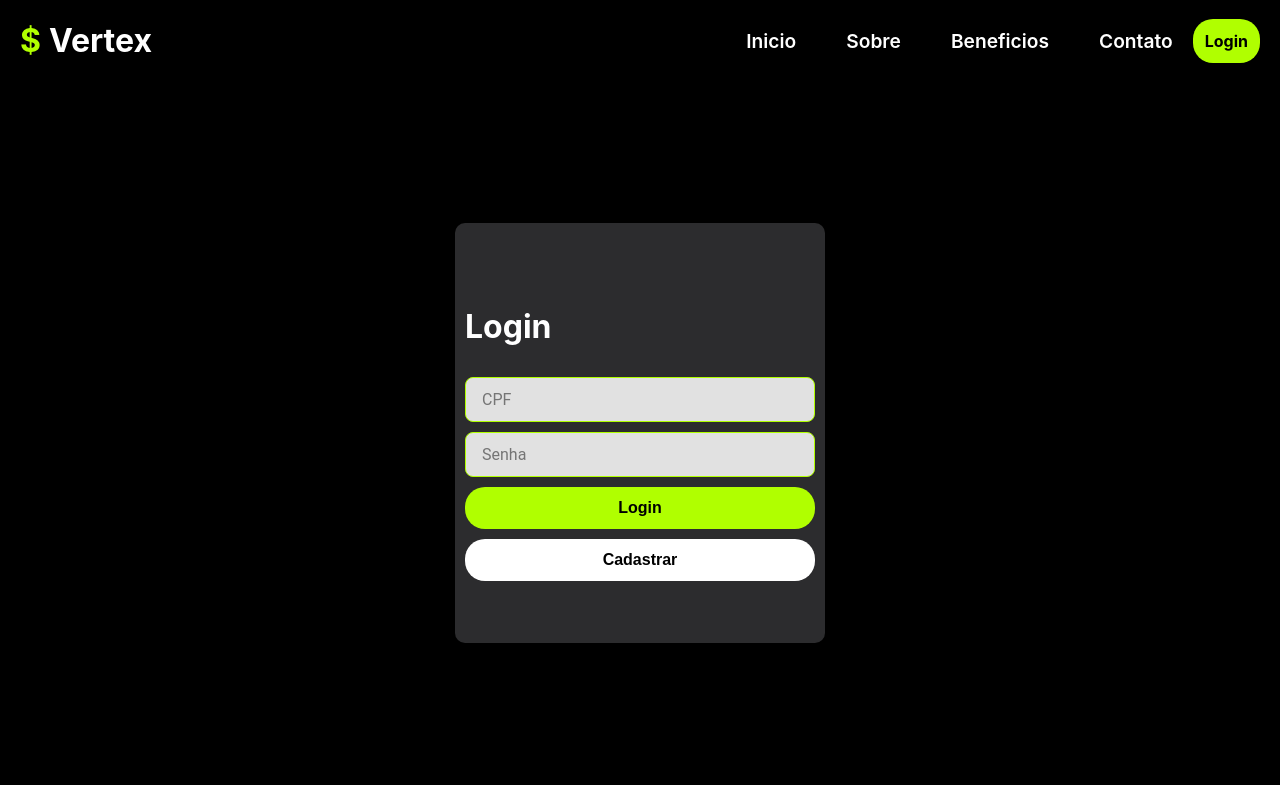
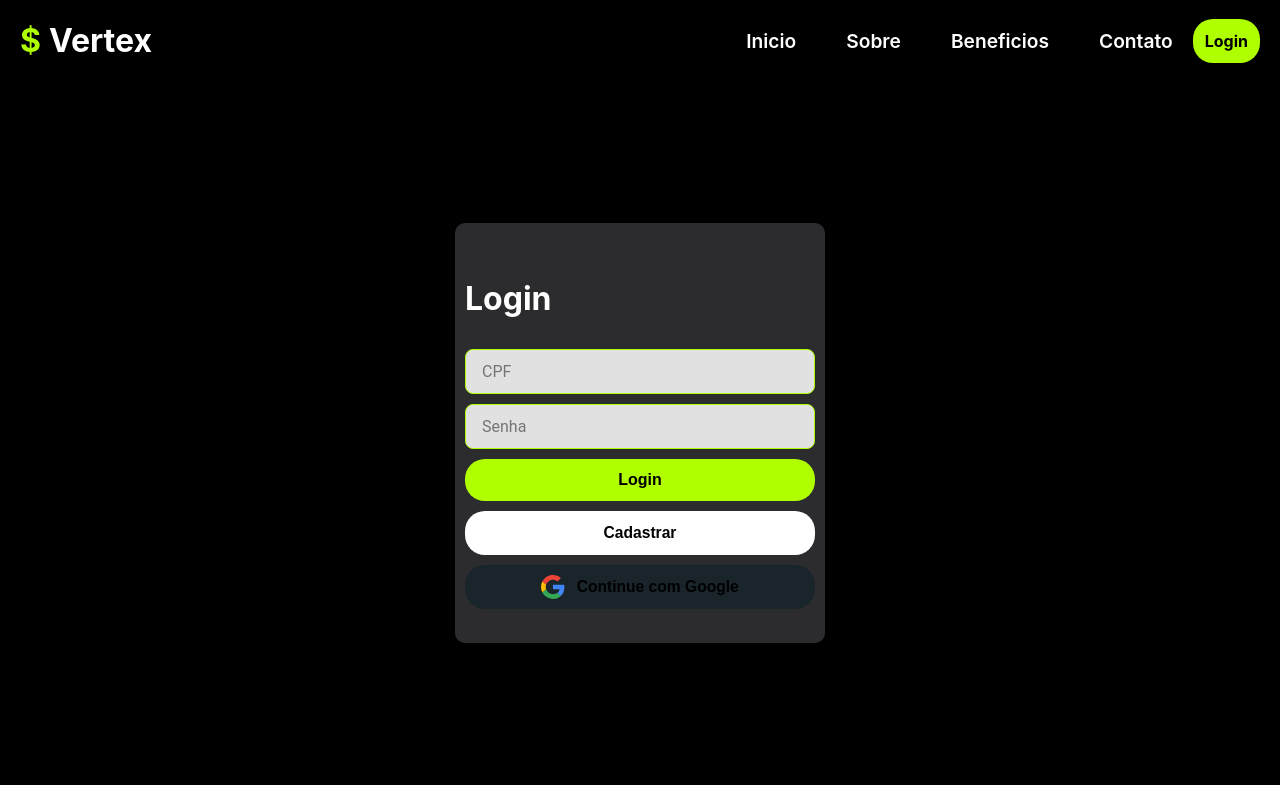
Before and after one commit to GabrielSilva0109/Vertex, a React (Create React App) app in the folder frontend/: page /login in a window 1280 px wide. Built offline with nearby package versions, Linux system fonts and the light colour scheme.

Commit message:
Update Login

```diff
--- a/frontend/src/components/Login/FormLogin.tsx
+++ b/frontend/src/components/Login/FormLogin.tsx
@@ -73,7 +73,12 @@ const BtnLogin = styled.button`
     text-decoration: none;
 
     &:hover {
+        transform: scale(1.025);
         background: #d3fd74;
+    }
+
+    &:active {
+        transform: scale(0.975);
     }
 `
 
@@ -82,14 +87,54 @@ const BtnCadastro = styled.button`
     padding: 12px;
     border-radius: 20px;
     color: black;
-    font-size: 1rem;
+    font-size: .975rem;
+    line-height: 1.25rem;
     font-weight: bold;
     border: none;
     cursor: pointer;
     text-decoration: none;
 
     &:hover {
+        transform: scale(1.025);
         background: #dfdfdf;
+    }
+
+    &:active {
+        transform: scale(0.975);
+    }
+
+`
+
+const BtnGoogle = styled.button`
+    display: flex;
+    padding: 10px;
+    font-size: 0.975rem;
+    line-height: 1.25rem;
+    font-weight: bold;
+    text-align: center;
+    justify-content: center;
+    font-family: "Montserrat", sans-serif;
+    vertical-align: middle;
+    align-items: center;
+    border-radius: 20px;
+    border: none;
+    gap: 0.75rem;
+    color: black;
+    background-color: #19242b;
+    cursor: pointer;
+    transition: all 0.25s cubic-bezier(0, 0.87, 0.12, 1);
+
+    &:hover {
+      transform: scale(1.025);
+    }
+
+    &:active {
+      transform: scale(0.975);
+    }
+
+    svg {
+      height: 24px;
+      width: auto;
     }
 `
 
@@ -157,7 +202,7 @@ const FormCadastro: React.FC<{ onBackToLogin: () => void }> = ({ onBackToLogin }
             <BtnLogin onClick={onBackToLogin}>Login</BtnLogin>
             {registrationStatus && <p>{registrationStatus}</p>}
         </Box>
-    );
+    )
 }
 
 const FormLogin: React.FC = () => {
@@ -193,19 +238,18 @@ const FormLogin: React.FC = () => {
                 const userData = await response.json()
 
                 if (userData) {
-                    // Redirecionar para a página home com as informações do usuário
                     navigate('/home', { state: { user: userData } })
                 } else {
                     toast.error('Erro ao obter informações do usuário após o login')
                 }
             } else {
-                const responseBody = await response.text();
-                console.error('Erro na requisição:', responseBody);
-                toast.error(`Erro ao Logar`);
+                const responseBody = await response.text()
+                console.error('Erro na requisição:', responseBody)
+                toast.error(`Erro ao Logar`)
             }
         } catch (error) {
-            console.error('Erro ao processar a requisição:', error);
-            toast.error('Erro ao processar a requisição');
+            console.error('Erro ao processar a requisição:', error)
+            toast.error('Erro ao processar a requisição')
         }
     }
 
@@ -218,6 +262,15 @@ const FormLogin: React.FC = () => {
                     <Input placeholder='Senha' type="password" name='password' value={loginData.password} onChange={handleInputChange}/>
                     <BtnLogin onClick={handleLoginClick}>Login</BtnLogin>
                     <BtnCadastro onClick={toggleForm}>Cadastrar</BtnCadastro>
+                    <BtnGoogle>
+                        <svg xmlns="http://www.w3.org/2000/svg" preserveAspectRatio="xMidYMid" viewBox="0 0 256 262">
+                        <path fill="#4285F4" d="M255.878 133.451c0-10.734-.871-18.567-2.756-26.69H130.55v48.448h71.947c-1.45 12.04-9.283 30.172-26.69 42.356l-.244 1.622 38.755 30.023 2.685.268c24.659-22.774 38.875-56.282 38.875-96.027"></path>
+                        <path fill="#34A853" d="M130.55 261.1c35.248 0 64.839-11.605 86.453-31.622l-41.196-31.913c-11.024 7.688-25.82 13.055-45.257 13.055-34.523 0-63.824-22.773-74.269-54.25l-1.531.13-40.298 31.187-.527 1.465C35.393 231.798 79.49 261.1 130.55 261.1"></path>
+                        <path fill="#FBBC05" d="M56.281 156.37c-2.756-8.123-4.351-16.827-4.351-25.82 0-8.994 1.595-17.697 4.206-25.82l-.073-1.73L15.26 71.312l-1.335.635C5.077 89.644 0 109.517 0 130.55s5.077 40.905 13.925 58.602l42.356-32.782"></path>
+                        <path fill="#EB4335" d="M130.55 50.479c24.514 0 41.05 10.589 50.479 19.438l36.844-35.974C195.245 12.91 165.798 0 130.55 0 79.49 0 35.393 29.301 13.925 71.947l42.211 32.783c10.59-31.477 39.891-54.251 74.414-54.251"></path>
+                        </svg>
+                        Continue com Google
+                    </BtnGoogle>
                 </Box>
             ) : (
                 <FormCadastro onBackToLogin={toggleForm} />
@@ -229,7 +282,7 @@ const FormLogin: React.FC = () => {
 export default FormLogin
 
 function formatCPF(value: string) {
-    const onlyNumbers = value.replace(/[^\d]/g, '');
-    const formattedCPF = onlyNumbers.replace(/^(\d{3})(\d{3})(\d{3})(\d{2})$/, '$1.$2.$3-$4');
-    return formattedCPF;
+    const onlyNumbers = value.replace(/[^\d]/g, '')
+    const formattedCPF = onlyNumbers.replace(/^(\d{3})(\d{3})(\d{3})(\d{2})$/, '$1.$2.$3-$4')
+    return formattedCPF
 }
```
Also changed, not shown: frontend/src/components/Noticias/NoticiasContent.tsx (line endings or trailing spaces).
